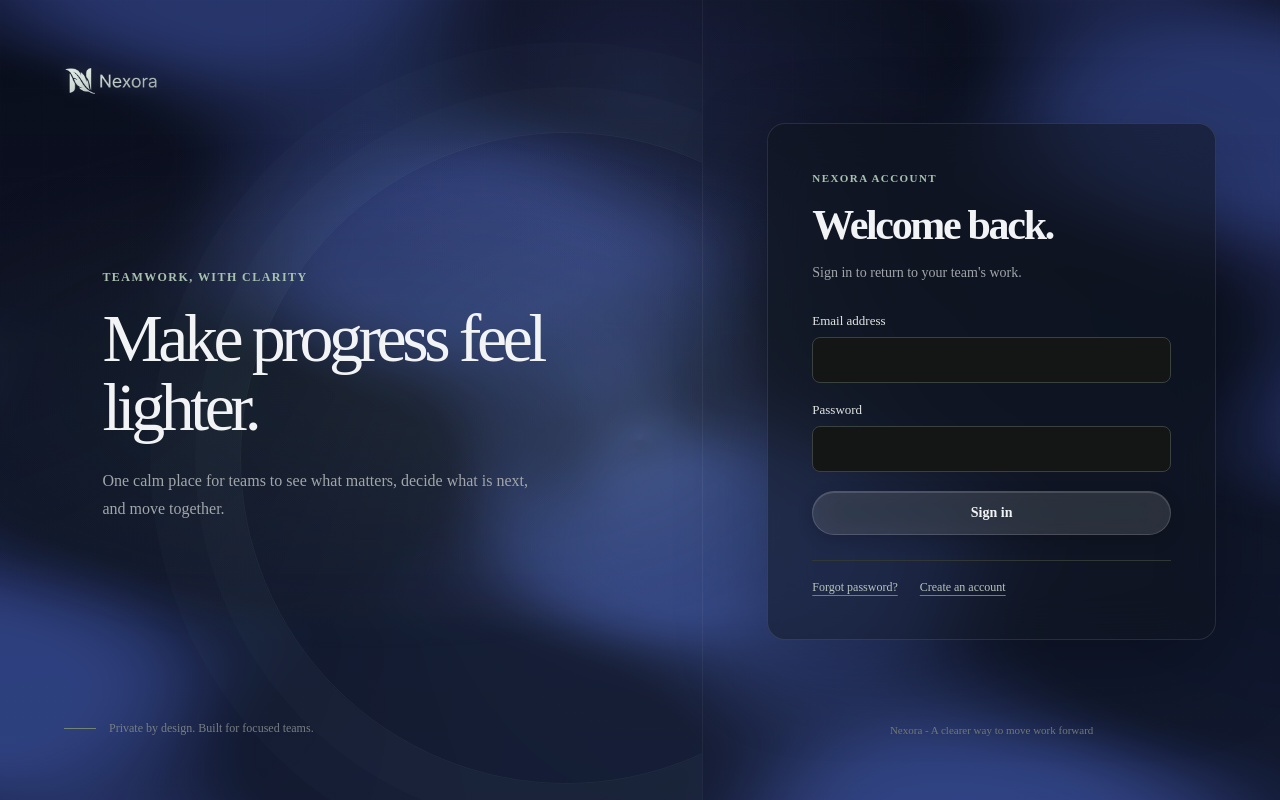
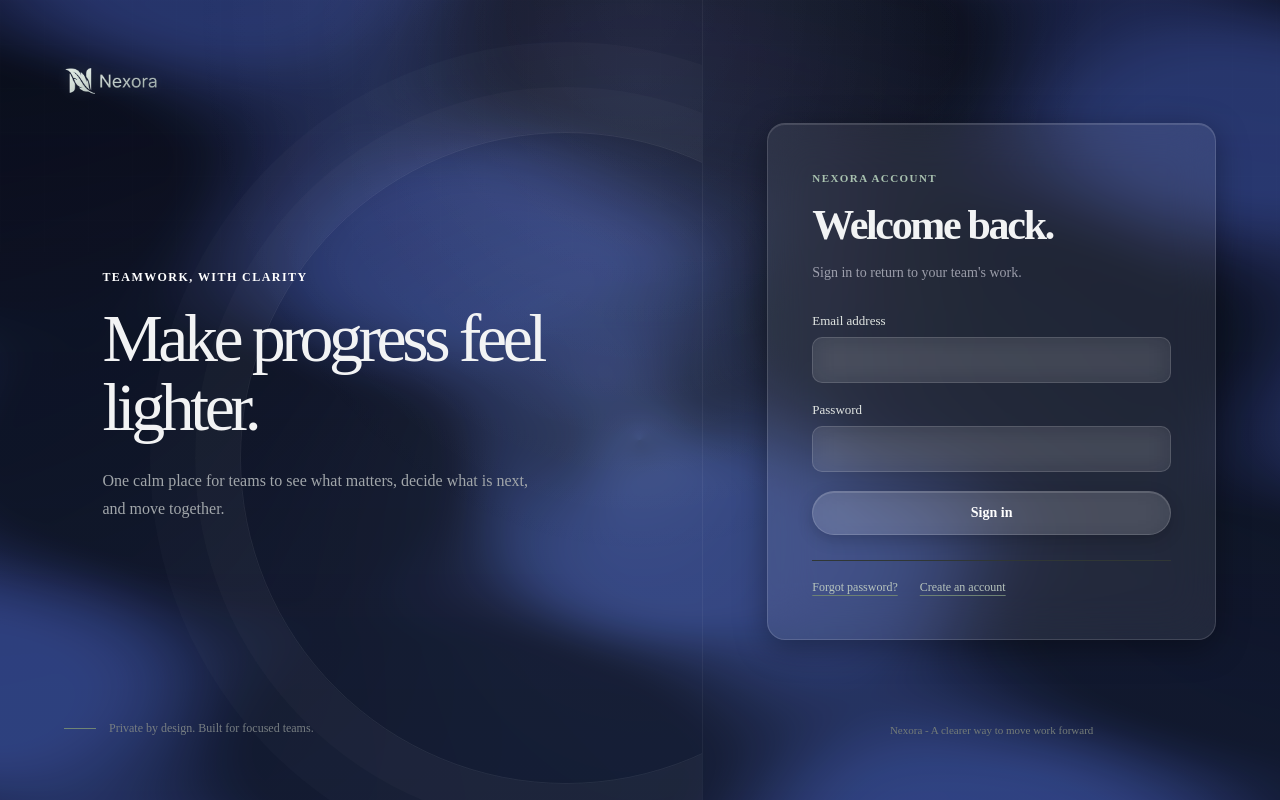
Before and after one commit to Gautam215/nexora, a Next.js app: page /login in a window 1280 px wide. Built offline with nearby package versions, Linux system fonts and the light colour scheme.

Commit message:
Apple dark theme on app pages: Liquid Glass, white text, no sage, Apple switches, red glass delete button

```diff
--- a/src/app/globals.css
+++ b/src/app/globals.css
@@ -3706,3 +3706,271 @@ h1 {
     transition-duration: 0.01ms !important;
   }
 }
+
+/* Apple dark theme for app pages only. Home page renders a plain <main>
+   with no app shell, so its photo hero stays untouched. Every app page
+   renders .auth-layout or .project-work-layout, so scoping here covers
+   all of them. Liquid Glass materials (translucent white, blur, thin
+   light border, inner top highlight), white primary text, Apple system
+   blue for unread, system red for destructive — no sage or green
+   anywhere. The wave backdrop stays behind the glass. */
+.auth-layout,
+.project-work-layout {
+  --foreground: #ffffff;
+  --foreground-soft: rgba(255, 255, 255, 0.85);
+  --muted: rgba(235, 235, 245, 0.6);
+  --accent: #ffffff;
+  --border: rgba(255, 255, 255, 0.14);
+  --box-bg: rgba(255, 255, 255, 0.08);
+  --box-bg-hover: rgba(255, 255, 255, 0.12);
+  --box-border: rgba(255, 255, 255, 0.14);
+  --box-border-hover: rgba(255, 255, 255, 0.28);
+  --box-shadow: 0 8px 32px rgba(0, 0, 0, 0.35), inset 0 1px 0 rgba(255, 255, 255, 0.12);
+}
+
+/* Neutral top light replaces the sage glow on app shells. */
+.auth-layout {
+  background: radial-gradient(ellipse at 50% 0%, rgba(255, 255, 255, 0.06), transparent 50%);
+}
+
+.auth-layout .auth-story::after {
+  border-color: rgba(255, 255, 255, 0.08);
+  box-shadow: 0 0 0 45px rgba(255, 255, 255, 0.02), 0 0 0 90px rgba(255, 255, 255, 0.02);
+}
+
+/* Green-tinted text and links become white. */
+.auth-layout .secondary-link,
+.project-work-layout .secondary-link {
+  color: #ffffff;
+  text-decoration-color: rgba(255, 255, 255, 0.4);
+}
+
+.auth-layout .quiet-button,
+.project-work-layout .quiet-button {
+  color: rgba(255, 255, 255, 0.85);
+  text-decoration-color: rgba(255, 255, 255, 0.4);
+}
+
+.auth-layout .workspace-note,
+.project-work-layout .workspace-note {
+  color: rgba(235, 235, 245, 0.6);
+}
+
+.auth-layout .organization-address,
+.project-work-layout .organization-address {
+  color: rgba(235, 235, 245, 0.6);
+}
+
+/* Green-tinted boxes become neutral glass. */
+.auth-layout .organization-monogram,
+.auth-layout .empty-mark,
+.project-work-layout .organization-monogram,
+.project-work-layout .empty-mark {
+  border-color: rgba(255, 255, 255, 0.14);
+  background: rgba(255, 255, 255, 0.1);
+  -webkit-backdrop-filter: blur(12px);
+  backdrop-filter: blur(12px);
+  color: #ffffff;
+}
+
+.auth-layout .status-indicator,
+.project-work-layout .status-indicator {
+  background: #ffffff;
+  box-shadow: 0 0 10px rgba(255, 255, 255, 0.35);
+}
+
+/* Apple dark fields. */
+.auth-layout .form-field input,
+.auth-layout .form-field select,
+.project-work-layout .form-field input,
+.project-work-layout .form-field select {
+  border-color: rgba(255, 255, 255, 0.14);
+  border-radius: 10px;
+  background: rgba(255, 255, 255, 0.08);
+  -webkit-backdrop-filter: blur(12px);
+  backdrop-filter: blur(12px);
+}
+
+.auth-layout .form-field input::placeholder,
+.project-work-layout .form-field input::placeholder {
+  color: rgba(235, 235, 245, 0.3);
+}
+
+.auth-layout .form-field small,
+.auth-layout .form-hint,
+.project-work-layout .form-field small,
+.project-work-layout .form-hint {
+  color: rgba(235, 235, 245, 0.6);
+}
+
+.auth-layout .slug-input,
+.project-work-layout .slug-input {
+  border-color: rgba(255, 255, 255, 0.14);
+  border-radius: 10px;
+  background: rgba(255, 255, 255, 0.08);
+  -webkit-backdrop-filter: blur(12px);
+  backdrop-filter: blur(12px);
+  color: rgba(235, 235, 245, 0.6);
+}
+
+.auth-layout .slug-input input,
+.project-work-layout .slug-input input {
+  color: #ffffff;
+}
+
+.auth-layout .search-input-field,
+.auth-layout .search-filter-field,
+.project-work-layout .search-input-field,
+.project-work-layout .search-filter-field {
+  color: rgba(255, 255, 255, 0.85);
+}
+
+.auth-layout .search-input-field input,
+.auth-layout .search-filter-field select,
+.project-work-layout .search-input-field input,
+.project-work-layout .search-filter-field select {
+  border-color: rgba(255, 255, 255, 0.14);
+  border-radius: 10px;
+  background: rgba(255, 255, 255, 0.08);
+  -webkit-backdrop-filter: blur(12px);
+  backdrop-filter: blur(12px);
+  color: #ffffff;
+}
+
+.auth-layout .search-input-field input::placeholder,
+.project-work-layout .search-input-field input::placeholder {
+  color: rgba(235, 235, 245, 0.3);
+}
+
+/* Other checkboxes keep working, with a white checkmark instead of green. */
+.auth-layout .check-option input,
+.auth-layout .task-done-choice input,
+.auth-layout .task-select-control input,
+.project-work-layout .check-option input,
+.project-work-layout .task-done-choice input,
+.project-work-layout .task-select-control input {
+  accent-color: #ffffff;
+}
+
+/* Notifications, Apple style: glass rows, blue unread, switch controls. */
+.auth-layout .notification-count,
+.project-work-layout .notification-count {
+  border-color: rgba(255, 255, 255, 0.2);
+  background: rgba(255, 255, 255, 0.12);
+  -webkit-backdrop-filter: blur(12px);
+  backdrop-filter: blur(12px);
+  color: #ffffff;
+}
+
+.auth-layout .notification-preferences h2,
+.auth-layout .notification-list-section h2,
+.auth-layout .notification-copy strong,
+.project-work-layout .notification-preferences h2,
+.project-work-layout .notification-list-section h2,
+.project-work-layout .notification-copy strong {
+  color: #ffffff;
+}
+
+.auth-layout .notification-preference,
+.project-work-layout .notification-preference {
+  border-color: rgba(255, 255, 255, 0.14);
+  border-radius: 14px;
+  background: rgba(255, 255, 255, 0.08);
+  -webkit-backdrop-filter: blur(12px);
+  backdrop-filter: blur(12px);
+  color: #ffffff;
+}
+
+/* The preference checkbox is still a real checkbox (keyboard and screen
+   reader unchanged) — it is only painted as an Apple switch: white knob
+   sliding on a translucent track, system blue when on. */
+.auth-layout .notification-preference input,
+.project-work-layout .notification-preference input {
+  width: 51px;
+  height: 31px;
+  flex: 0 0 auto;
+  margin: 0;
+  padding: 0;
+  border: 0;
+  border-radius: 999px;
+  appearance: none;
+  -webkit-appearance: none;
+  background-color: rgba(255, 255, 255, 0.2);
+  background-image: radial-gradient(circle, #ffffff 0 12px, rgba(0, 0, 0, 0.12) 13px, transparent 14px);
+  background-repeat: no-repeat;
+  background-size: 27px 27px;
+  background-position: 2px center;
+  box-shadow: inset 0 0 0 1px rgba(255, 255, 255, 0.08);
+  cursor: pointer;
+  transition: background-color 200ms ease, background-position 200ms ease;
+}
+
+.auth-layout .notification-preference input:checked,
+.project-work-layout .notification-preference input:checked {
+  background-color: #0a84ff;
+  background-position: 22px center;
+}
+
+.auth-layout .notification-preference input:focus-visible,
+.project-work-layout .notification-preference input:focus-visible {
+  outline: 2px solid #ffffff;
+  outline-offset: 2px;
+}
+
+.auth-layout .notification-card,
+.project-work-layout .notification-card {
+  border-color: rgba(255, 255, 255, 0.14);
+  border-radius: 14px;
+  background: rgba(255, 255, 255, 0.08);
+  -webkit-backdrop-filter: blur(12px);
+  backdrop-filter: blur(12px);
+}
+
+.auth-layout .notification-card.is-read,
+.project-work-layout .notification-card.is-read {
+  background: rgba(255, 255, 255, 0.05);
+}
+
+.auth-layout .notification-card.is-unread,
+.project-work-layout .notification-card.is-unread {
+  border-color: rgba(10, 132, 255, 0.45);
+  background: rgba(10, 132, 255, 0.12);
+}
+
+.auth-layout .is-unread .notification-unread-dot,
+.project-work-layout .is-unread .notification-unread-dot {
+  background: #0a84ff;
+  box-shadow: 0 0 0 3px rgba(10, 132, 255, 0.2);
+}
+
+.auth-layout .notification-open-link:focus-visible,
+.project-work-layout .notification-open-link:focus-visible {
+  outline-color: #ffffff;
+}
+
+/* Delete button: Apple Liquid Glass in system red. */
+.auth-layout .danger-button,
+.project-work-layout .danger-button {
+  min-height: 44px;
+  padding: 12px 20px;
+  border: 1px solid rgba(255, 69, 58, 0.5);
+  border-radius: 999px;
+  background: rgba(255, 69, 58, 0.16);
+  -webkit-backdrop-filter: blur(18px) saturate(1.25);
+  backdrop-filter: blur(18px) saturate(1.25);
+  box-shadow: 0 5px 16px rgba(0, 0, 0, 0.18), inset 0 1px 0 rgba(255, 255, 255, 0.14);
+  color: #ffffff;
+  font-size: 14px;
+  transition: background-color 220ms ease, border-color 220ms ease, transform 150ms cubic-bezier(0.2, 0.8, 0.2, 1);
+}
+
+.auth-layout .danger-button:hover,
+.project-work-layout .danger-button:hover {
+  background: rgba(255, 69, 58, 0.24);
+  border-color: rgba(255, 69, 58, 0.7);
+}
+
+.auth-layout .danger-button:active,
+.project-work-layout .danger-button:active {
+  transform: scale(0.97);
+}
```
Also changed, not shown: 1 other file (tests, documents, lock files or other folders).
